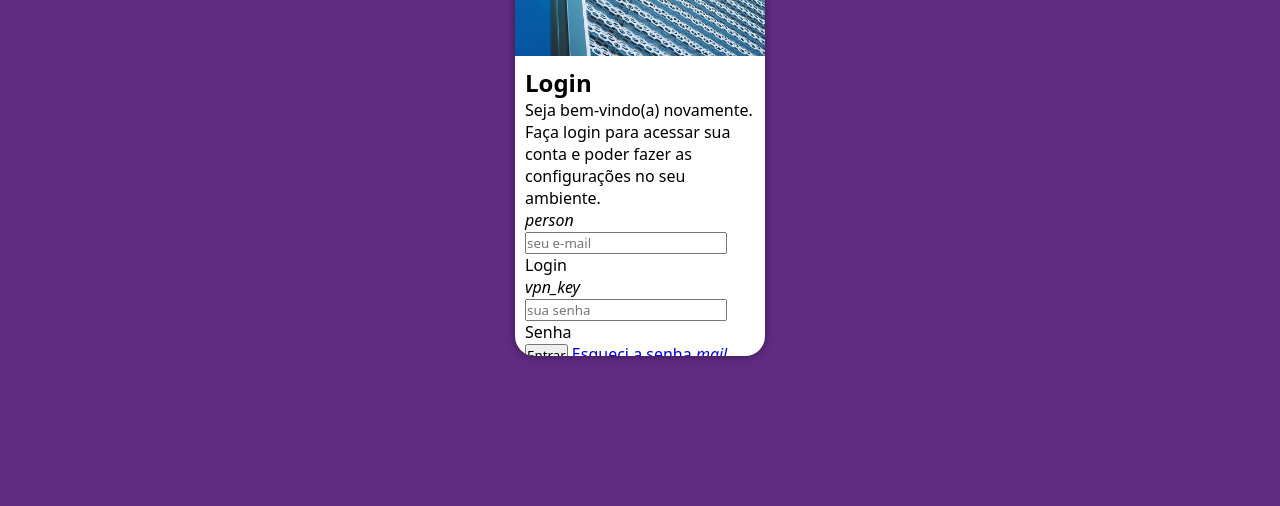
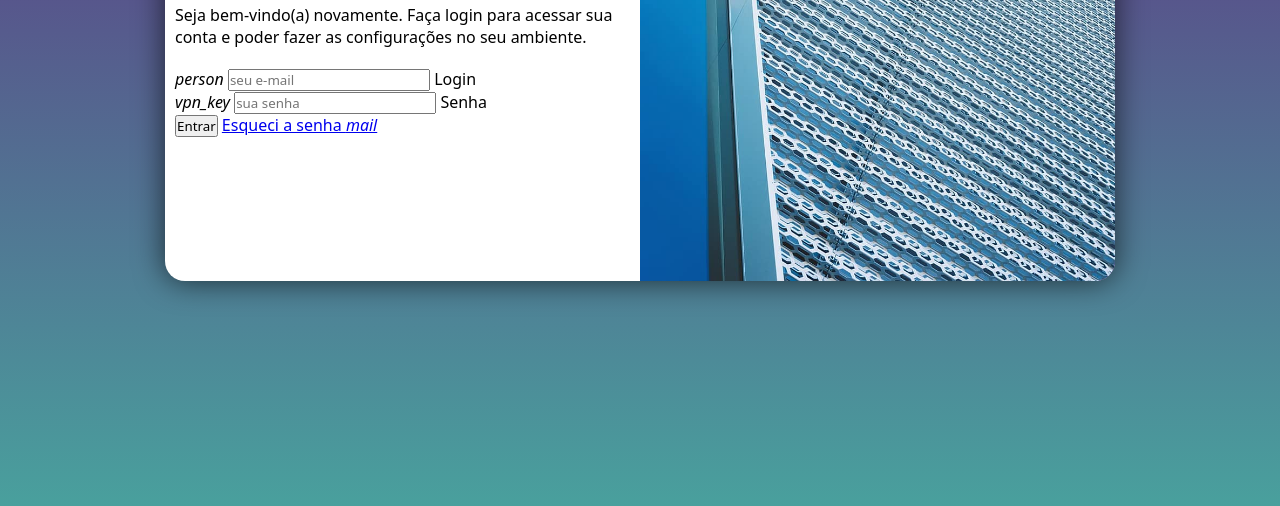
Before and after one commit to Luisfdsilva/Pojeto-login, a plain HTML site: page index.html in a window 1280 px wide. Shown: the part 294-800 px from the top of the page. Drawn offline with Linux system fonts and the light colour scheme.

Commit message:
media query

```diff
--- /dev/null
+++ b/estilos/media-query.css
@@ -0,0 +1,63 @@
+@charset "UTF-8";
+
+/* Typical Device Breakpoints
+------------------------------
+Pequenas telas: até 600px
+Celular: de 600px até 768px
+Tablet: 768px até 992px
+Desktop: 992px até 1200px
+Grandes telas: acima de 1200px
+*/
+
+@media screen and (min-width: 768px) and (max-width: 992px) { /* CONFIGURAÇÃO PARA TABLET */
+    body {
+        background-image: linear-gradient(to top, #49a09d, #5f2c82);
+    }
+
+    section#login {
+        width: 80vw;
+        height: 280px;
+    }
+
+    section#login > div#imagem {
+        float: left;
+        width: 30%;
+        height: 100%;
+    }
+
+    section#login > div#formulario {
+        float: right;
+        width: 70%;
+    }
+}
+
+@media screen and (min-width: 992px) { /* CONFIGURAÇÕES PARA DESKTOP */
+    body {
+        background-image: linear-gradient(to top, #49a09d, #5f2c82);
+    }
+
+    section#login {
+        width: 950px;
+        height: 350px;
+    }
+
+    section#login > div#imagem {
+        float: right;
+        width: 50%;
+        height: 100%;
+    }
+
+    section#login > div#formulario {
+        float: left;
+        width: 50%;
+    }
+
+    div#formulario > h1 {
+        font-size: 2em;
+    }
+
+    div#formulario > p {
+        font-size: 1em;
+        margin: 20px 0px;
+    }
+}
--- a/estilos/style.css
+++ b/estilos/style.css
@@ -34,7 +34,10 @@ section#login {
     width: 250px;
     height: 500px;
     border-radius: 20px;
-    box-shadow: 0px 0px 10px rgba(0, 0, 0, 0.438);
+    box-shadow: 0px 0px 30px rgba(0, 0, 0, 0.651);
+
+    transition: width 1s height 1s;
+    transition-timing-function: ease;
 }
 section#login > div#imagem {
     display: block;
--- a/index.html
+++ b/index.html
@@ -5,6 +5,7 @@
     <meta name="viewport" content="width=device-width, initial-scale=1.0">
     <title>Document</title>
     <link rel="stylesheet" href="estilos/style.css">
+    <link rel="stylesheet" href="estilos/media-query.css">
 </head>
 <body>
     <main>
```
